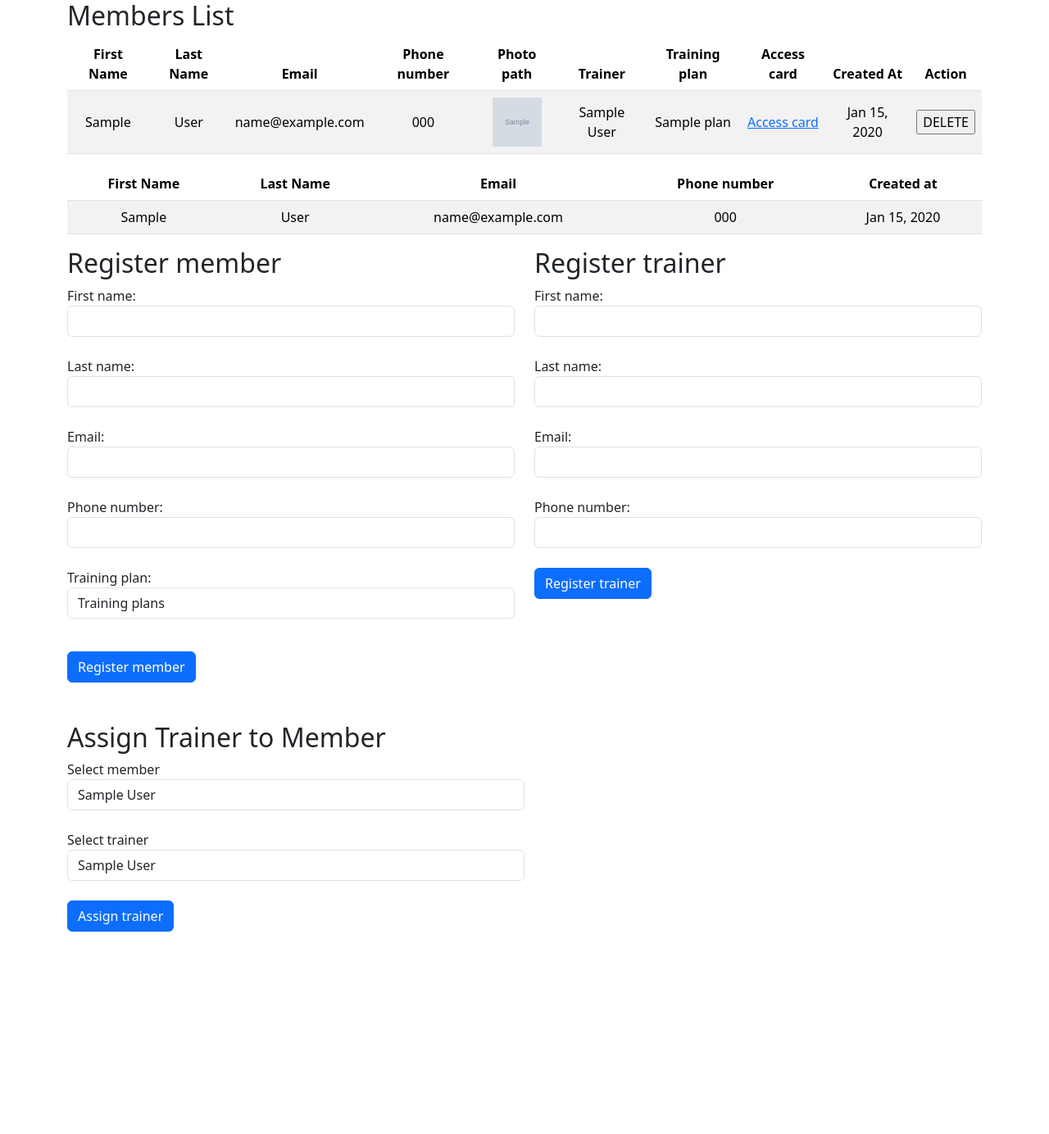
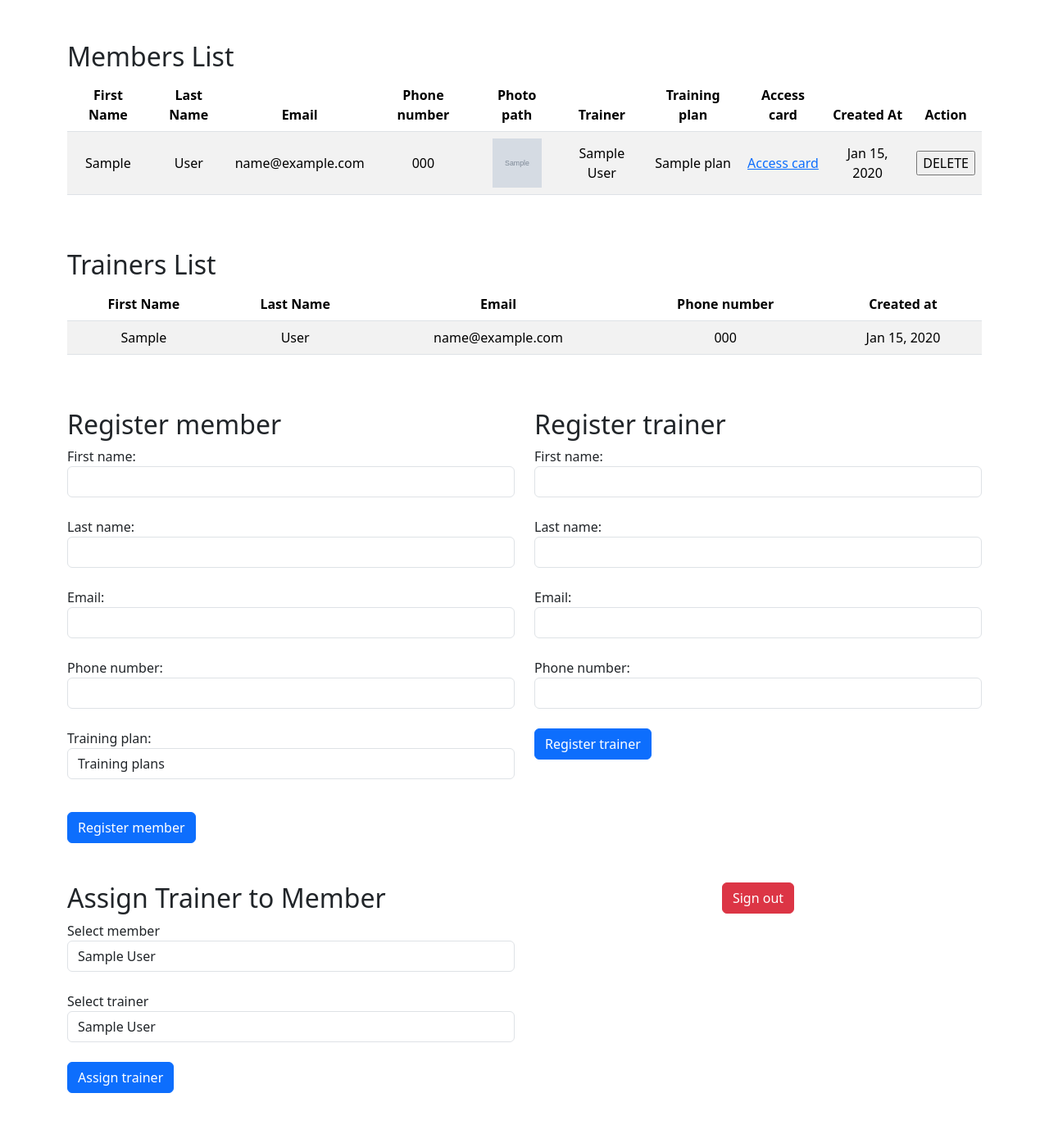
Before and after one commit to Cmiljaa/Gym-management-system, a PHP site: page /admin_dashboard.php in a window 1280 px wide. Shown: the whole page at 82% size. Before the commit the page ends 1137 px from the top, so only its background shows below. Run offline with PHP 8.4, Linux system fonts and the light colour scheme; the visitor is signed in with stand-in values (Sample User, id 1); tables that the repository leaves empty or names only in its code hold one stand-in row (values such as "Sample post"); grey boxes marked "Sample" are stand-in pictures; some libraries are stand-ins or nearby versions.

Commit message:
Added sign out button

```diff
--- a/admin_dashboard.php
+++ b/admin_dashboard.php
@@ -46,7 +46,7 @@ $trainerList = $run -> fetch_all(MYSQLI_ASSOC);
 <div class="container">
 
     <div class="row">
-        <div class="col-md-12">
+        <div class="col-md-12" style="margin-top: 50px;">
 
             <h2>Members List</h2>
             <table class="table table-striped" style="text-align: center;">
@@ -106,9 +106,11 @@ $trainerList = $run -> fetch_all(MYSQLI_ASSOC);
             </table>
 
         </div>
-        <div class="col-md-12">
+        <div class="col-md-12" style="margin-top: 50px;">
 
             <table class="table table-striped" style="text-align: center;">
+
+            <h2>Trainers List</h2>
 
                 <thead>
                     <th>First Name</th>
@@ -138,7 +140,7 @@ $trainerList = $run -> fetch_all(MYSQLI_ASSOC);
 
         </div>
     </div>
-    <div class="row mb-5">
+    <div class="row mb-5" style="margin-top: 50px;">
         <div class="col-md-6">
             <h2>Register member</h2>
             <form action="register_member.php" method="POST" enctype="multipart/form-data">
@@ -174,7 +176,8 @@ $trainerList = $run -> fetch_all(MYSQLI_ASSOC);
             </form>
         </div>
     </div>
-    <div class="col-md-6">
+    <div class="row">
+        <div class="col-md-6" style="margin-bottom: 50px;">
             <h2>Assign Trainer to Member</h2>
             Select member
             <form action="assign_trainer.php" method="POST">
@@ -191,6 +194,12 @@ $trainerList = $run -> fetch_all(MYSQLI_ASSOC);
                 </select><br>
                 <input class="btn btn-primary" type="submit" value="Assign trainer">
             </form>
+        </div>
+        <div class="col-md-6">
+            <form action="sign_out.php" method="POST" style="text-align: center;">
+                <input type="submit" class="btn btn-danger" value="Sign out">
+            </form>
+        </div>
     </div>
 </div>
 
```
Also changed, not shown: sign_out.php (added, +15 -0 lines), member_photos/AMOBNG.png (deleted), member_photos/CINCILA.jpg (deleted), 1 other file. Lines whose indentation alone changed are shown as unchanged.
